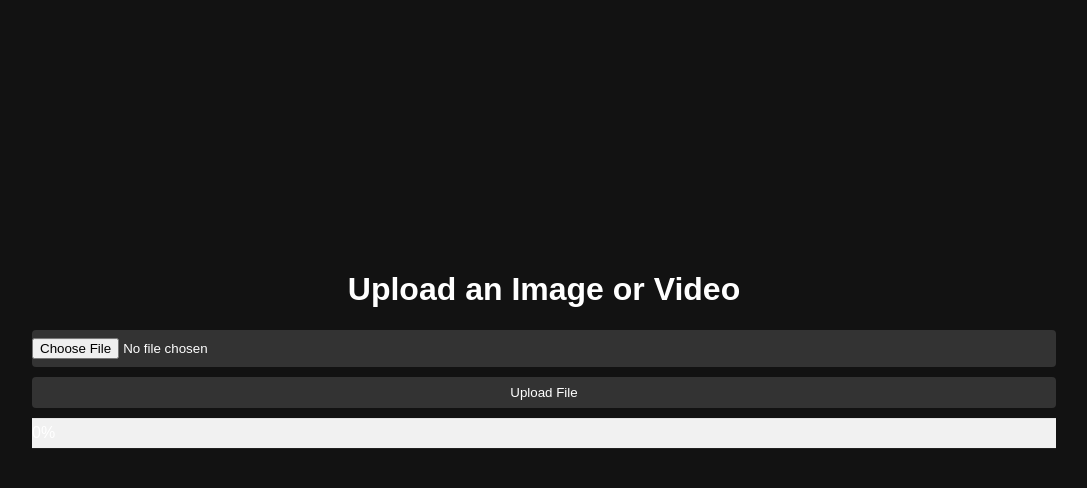
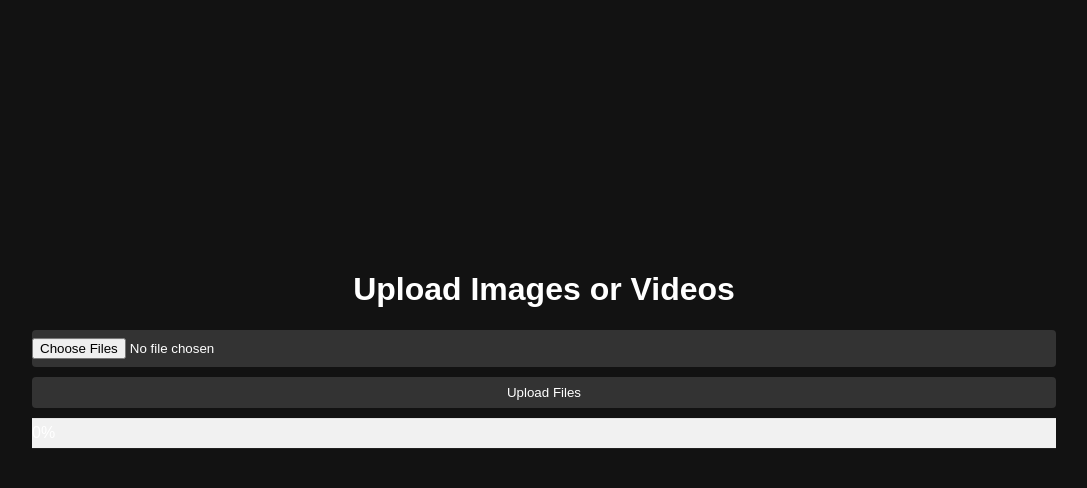
Before and after one commit to Nixuge/temp-media, a Flask app: template templates/upload.html in a window 1280 px wide. Shown: the part 51-539 px from the top of the page, without its empty margins (96-1183 px from the left). Run offline with Flask 3, Linux system fonts and the light colour scheme; the template is opened without the code that fills it, so the values that code supplies are empty; parts of the project's set-up code (start-up, migrations or seed data) failed here and were passed over.

Commit message:
Allow uploading multiple files at once

```diff
--- a/app.py
+++ b/app.py
@@ -306,9 +306,13 @@ def upload_file():
     if 'file' not in request.files:
         return 'No file part', 400
 
-    file = request.files['file']
-    if file.filename == '' or file.filename is None:
+    files = request.files.getlist('file')
+    if not files or all(file.filename == '' for file in files):
         return 'No selected file', 400
+
+    for file in files:
+        if file.filename != '':
+            file.save(f"{VARS.media_path}/{file.filename}")
 
     file.save(f"{VARS.media_path}/{file.filename}")
     return 'File uploaded successfully'
--- a/templates/upload.html
+++ b/templates/upload.html
@@ -69,11 +69,11 @@
         <button class="back-button" onclick="window.history.back()">Back</button>
     </div>
     <div id="content">
-        <h1>Upload an Image or Video</h1>
+        <h1>Upload Images or Videos</h1>
         <form id="upload-form" action="{{ website_root }}/api/upload_file" method="post" enctype="multipart/form-data">
-            <input type="file" name="file" id="file" accept="image/*,video/*">
+            <input type="file" name="file" id="file" accept="image/*,video/*" multiple>
             <br>
-            <input type="submit" value="Upload File" style="margin-top: 10px;">
+            <input type="submit" value="Upload Files" style="margin-top: 10px;">
             <input type="hidden" name="token" id="token" value="{{ token }}">
         </form>
 
@@ -90,7 +90,7 @@
             var progressBar = document.getElementById('progress-bar');
 
             var xhr = new XMLHttpRequest();
-            xhr.open('POST', '{{ website_root}}/api/upload_file', true);
+            xhr.open('POST', '{{ website_root }}/api/upload_file', true);
 
             xhr.upload.onprogress = function (e) {
                 if (e.lengthComputable) {
@@ -102,9 +102,9 @@
 
             xhr.onload = function () {
                 if (xhr.status === 200) {
-                    // alert('File uploaded successfully!');
+                    // alert('Files uploaded successfully!');
                 } else {
-                    // alert('Error uploading file.');
+                    // alert('Error uploading files.');
                 }
             };
 
```
